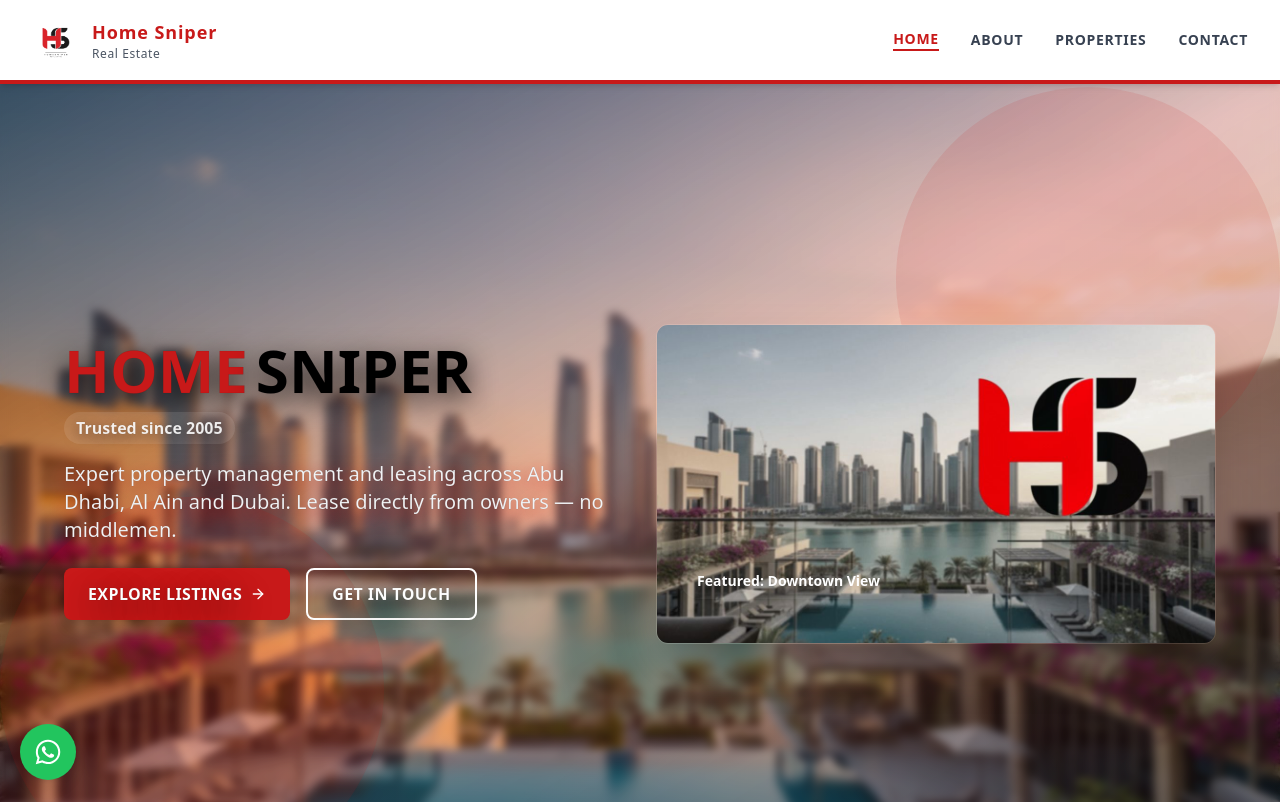
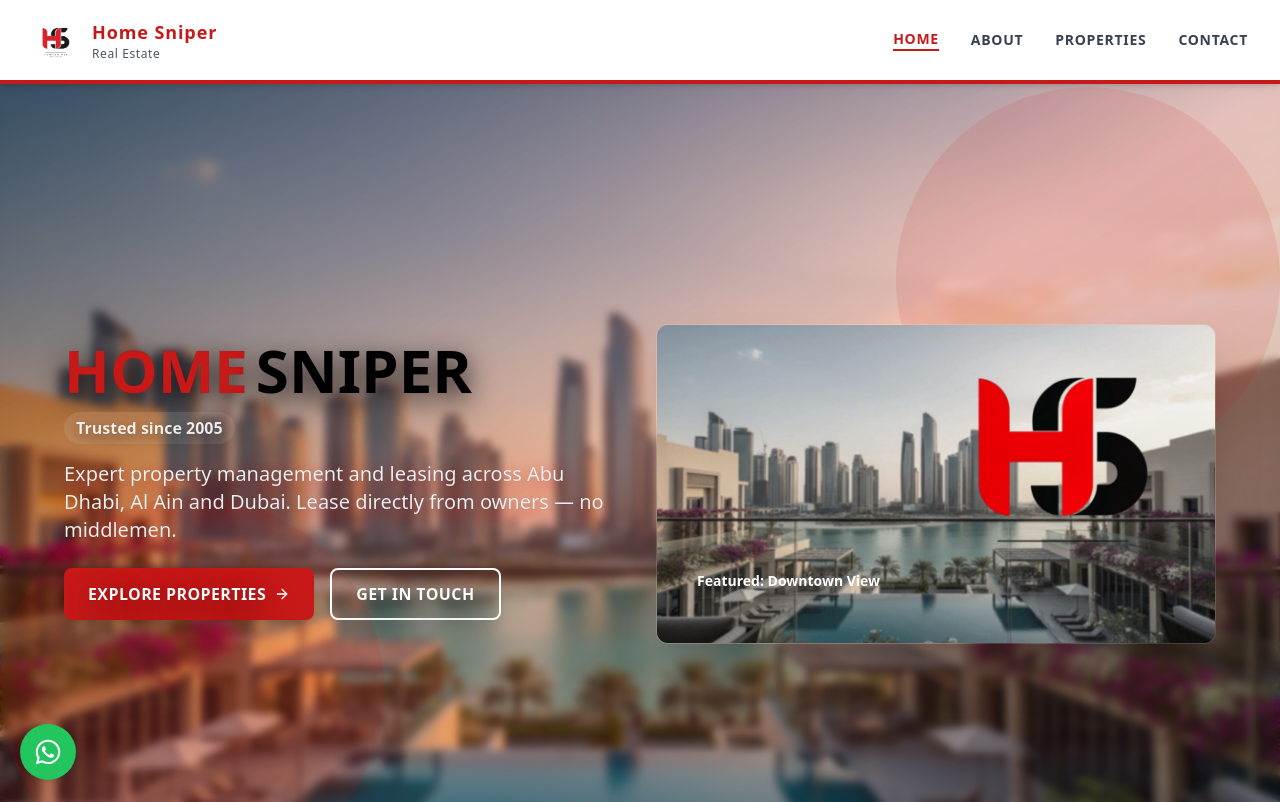
Before and after one commit to mhdrafeeq786/hs-real-estate, a React (Vite) app: page / in a window 1280 px wide. Shown: the top 802 px of the page. Built offline with nearby package versions, Linux system fonts and the light colour scheme.

Commit message:
updated button text

```diff
--- a/client/pages/Index.tsx
+++ b/client/pages/Index.tsx
@@ -88,7 +88,7 @@ export default function HomePage() {
                     to="/properties"
                     className="inline-flex items-center justify-center px-6 py-3 bg-brand-red text-white font-semibold rounded-lg hover:opacity-95 transition-colors shadow-lg uppercase tracking-wide"
                   >
-                    Explore Listings
+                    Explore Properties
                     <ArrowRight className="ml-2 w-4 h-4" />
                   </Link>
 
```
